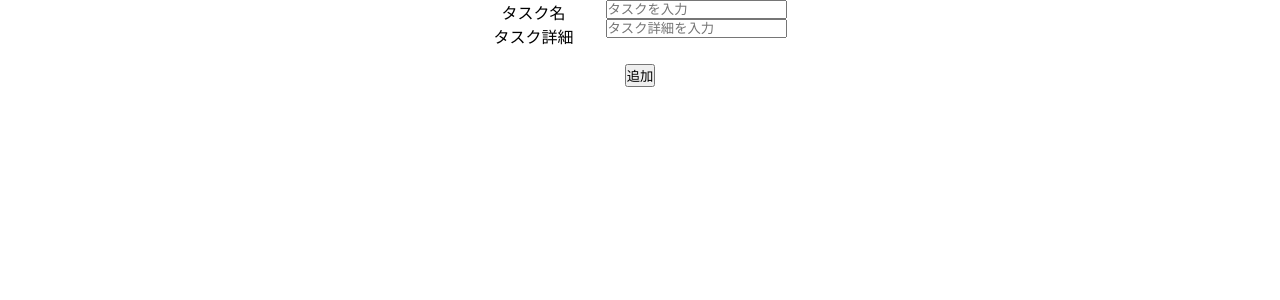
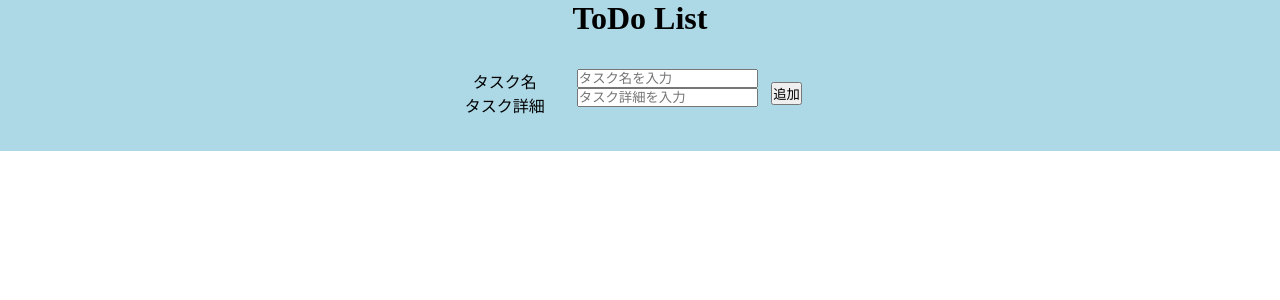
Before and after one commit to RyogaTakaoka/todolist_takaoka, a Next.js app: page / in a window 1280 px wide. Shown: the top 300 px of the page. Built offline with nearby package versions, Linux system fonts and the light colour scheme.

Commit message:
Add button
完了ボタンと削除ボタンの実装

```diff
--- a/pages/index.tsx
+++ b/pages/index.tsx
@@ -8,29 +8,28 @@ const inter = Inter({ subsets: ['latin'] })
 
 export default function Home(){
   type todo = {
-    taskNames: string
+    id: number
+    taskName: string
     isCompleted: boolean
-    details: string
+    detail: string
   }
 
-  const name: number= 1
   //taskname
   const [text, setText] = useState("")
-  const [addText, setAddText] = useState("")
 
   //detail
   const [detail, setDetail] = useState("")
-  const [addDetail, setAddDetail] = useState("")
-
-  //todo todoTask;
-  //const [todoTask, setTodoList] = useState<todo>()
 
   //todo[] todoList;
-  const [todoList, addTodoList] = useState<todo[]>([])
+  const [todoList, setTodoList] = useState<todo[]>([])
 
-  // const addTodoList = () =>{
-  //   setTodoList([...todoList,todoTask])
-  // }
+  //todo newTodo;
+  const newTodo:todo = {
+    id:todoList.length,
+    taskName:text,
+    isCompleted:false,
+    detail:detail
+  }
 
   const onClickAddTask = () => {
     if(text === '') return
@@ -38,16 +37,31 @@ export default function Home(){
     setText("")
     setDetail("")
 
-    const todoTask:todo = {taskNames:text, isCompleted:false, details:detail}
-
-    if(todoTask!=undefined&&todoList!=undefined){
-      addTodoList([...todoList,todoTask])
+    if(newTodo!=undefined&&todoList!=undefined){
+      setTodoList([...todoList,newTodo])
     }
   }
 
-  const [composing, setComposition] = useState(false);
-  const startComposition = () => setComposition(true);
-  const endComposition = () => setComposition(false);
+  const handleIsCompleted = (id:number, isCompleted:boolean) => {
+    const newTodos = todoList.map((todo) => {
+      if(todo.id === id){
+        todo.isCompleted = !isCompleted
+      }
+      return todo
+    })
+
+    setTodoList(newTodos)
+  }
+
+  const handleDeleted = (id:number) => {
+    const newTodos = todoList.filter((todo) => todo.id !== id)
+    setTodoList(newTodos)
+  }
+
+  //Enter入力
+  const [composing, setComposition] = useState(false)
+  const startComposition = () => setComposition(true)
+  const endComposition = () => setComposition(false)
 
   const onKeydown = (key: string) => {
     switch (key) {
@@ -61,18 +75,23 @@ export default function Home(){
 
   return (
     <div className={styles.body}>
+
+      <h1>ToDo List</h1>
       <div className={styles.inputField}>
-        <div className={styles.inputGenre}>
+
+        <div>
           <p>タスク名</p>
           <p>タスク詳細</p>
         </div>
+
         <div>
           <input type={"text"}
             value={text}
             onChange={(event) => setText(event.target.value)}
-            placeholder="タスクを入力"
+            placeholder="タスク名を入力"
           />
           <br/>
+
           <input type={"text"}
             value={detail}
             onChange={(event) => setDetail(event.target.value)}
@@ -80,25 +99,34 @@ export default function Home(){
             onKeyDown={(e) => onKeydown(e.key)}
           />
         </div>
+        <button onClick={onClickAddTask}>追加</button>
       </div>
 
-      <button onClick={onClickAddTask}>追加</button>
-
       {/* <p>入力中：{text}</p> */}
-      {/* <p>追加：{todoList![0].taskNames}</p> */}
 
       {/* 配列の要素を列挙 */}
       {todoList?.map((todo,index)=>(
       <div  className={styles.todoList} key={index}>
+
         <div className={styles.todoText}>
-          {'タスク名：'}{todo.taskNames}
+          {'タスク名：'}{todo.taskName}
         </div>
+
         <div className={styles.todoText}>
           {'状態：'}{todo.isCompleted?"完了":"未完了"}
         </div>
+
         <div className={styles.todoText}>
-          {'詳細：'}{todo.details}
+          {'詳細：'}{todo.detail}
         </div>
+
+        <input type={"checkbox"} className={styles.todoText}
+          onChange={(e) => handleIsCompleted(index,todo.isCompleted)}
+        />
+
+        <button className={styles.todoText}
+          onClick={() => handleDeleted(todo.id)}>Delete</button>
+
       </div>))}
 
       {console.log(todoList)}
--- a/styles/Home.module.scss
+++ b/styles/Home.module.scss
@@ -1,10 +1,10 @@
 .body {
   text-align: center;
   font-size: 16px;
-  background-color: white;
+  background-color: lightblue;
 
-  button{
-    margin: 1rem;
+  h1{
+    font-family:cursive
   }
 }
 
@@ -12,23 +12,28 @@
   display: flex;
   justify-content: center;
   list-style: none;
+  padding: 2rem;
+
+  p{
+    right: 0;
+    padding-right: 2rem;
+  }
 
   input{
 
   }
-}
 
-.inputGenre{
-    right: 0;
-    padding-right: 2rem;
+  button{
+    margin: 1em;
+  }
 }
 
 .todoList{
   display: flex;
   justify-content: center;
-  padding-right: 3rem;
+
+  .todoText{
+    font-family:sans-serif;
+    margin: 1rem 2rem 0 0;
+  }
 }
-
-.todoText{
-  padding-right: 3rem;
-}
```
